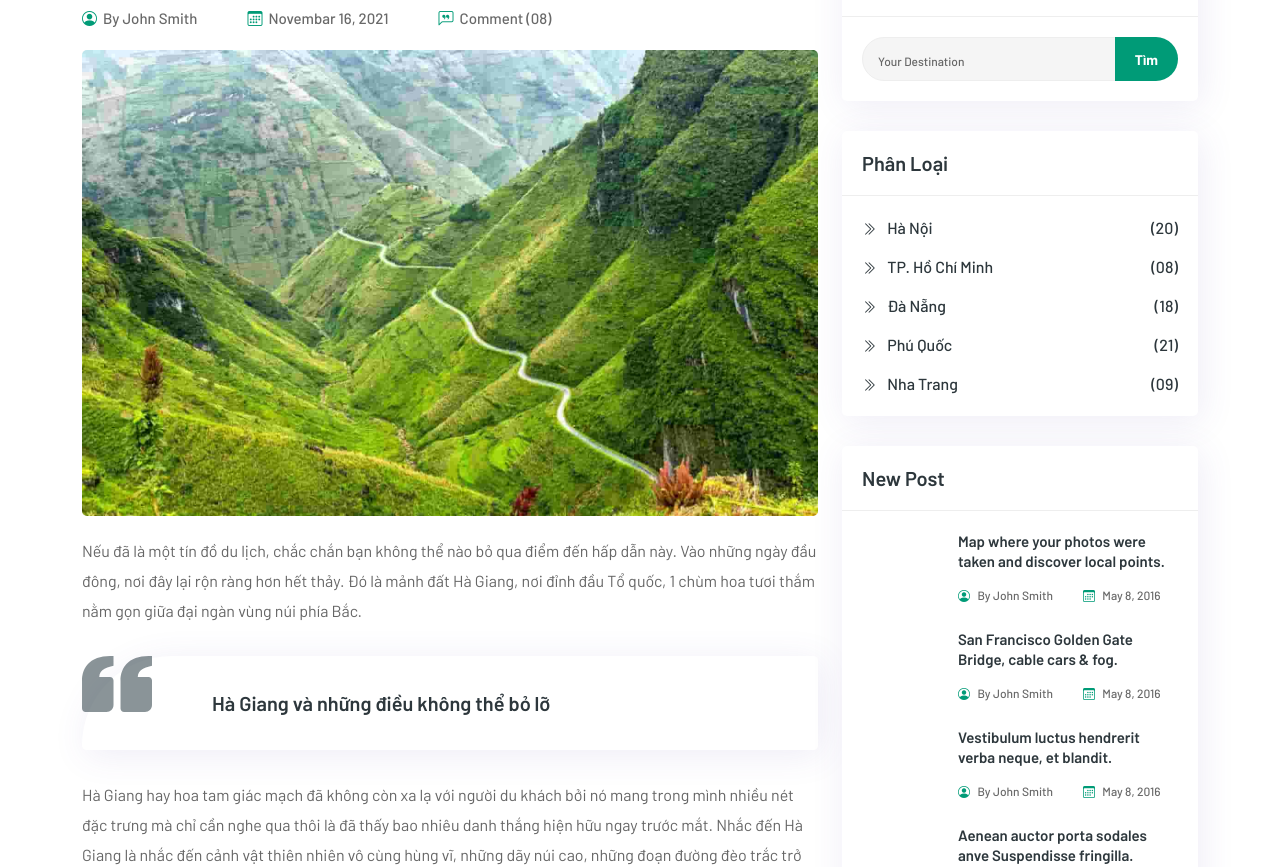
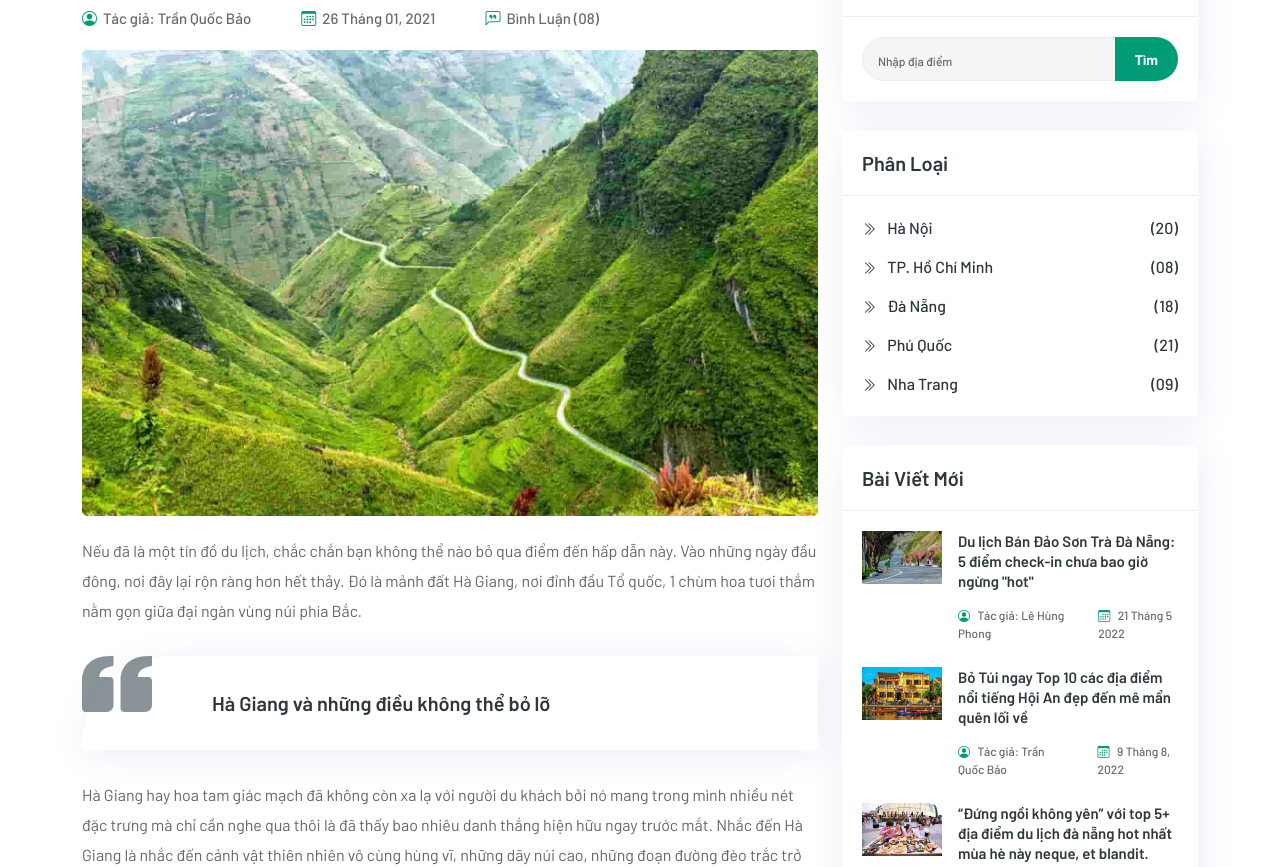
Before and after one commit to BuiThanhDam02/Template, a plain HTML site: page blog-details.html in a window 1280 px wide. Shown: the part 688-1555 px from the top of the page. Drawn offline with nearby package versions, Linux system fonts and the light colour scheme.

Commit message:
update sidebar blog img

```diff
--- a/blog-details.html
+++ b/blog-details.html
@@ -306,9 +306,9 @@ Hội An
                                 Hà Giang mùa hoa Tam Giác Mạch không thể bỏ lỡ.
                             </h2>
                             <div class="post-meta">
-                                <a href="#" class="blog-writer"><i class="bi bi-person-circle"></i> By John Smith </a>
-                                <a href="#" class="blog-comments"><i class="bi bi-calendar3"></i> Novembar 16, 2021</a>
-                                <a href="#" class="blog-comments"><i class="bi bi-chat-left-quote"></i> Comment (08)</a>
+                                <a href="#" class="blog-writer"><i class="bi bi-person-circle"></i> Tác giả: Trần Quốc Bảo</a>
+                                <a href="#" class="blog-comments"><i class="bi bi-calendar3"></i> 26 Tháng 01, 2021</a>
+                                <a href="#" class="blog-comments"><i class="bi bi-chat-left-quote"></i> Bình Luận (08)</a>
                             </div>
                         </div>
                         <div class="post-thumb">
@@ -478,7 +478,7 @@ Hội An
                             <div class="widget-body">
                                 <form action="#" method="post" id="blog-sidebar-search">
                                     <div class="search-input-group">
-                                        <input type="search" placeholder="Your Destination">
+                                        <input type="search" placeholder="Nhập địa điểm">
                                         <button type="submit">Tìm</button>
                                     </div>
                                 </form>
@@ -513,48 +513,48 @@ Hội An
                         </aside>
                         <aside class="blog-widget widget-recent-entries-custom mt-30">
                             <div class="widget-title">
-                                <h4>New Post</h4>
+                                <h4>Bài Viết Mới</h4>
                             </div>
                             <ul class="widget-body">
                                 <li class="clearfix">
-                                    <div class="wi"><a href="blog-details.html"><img src="assets/images/blog/blog-thumb-sm1.png" alt=""></a></div>
+                                    <div class="wi"><a href="blog-details.html"><img src="assets/images/sidebar/sb-newpost1.jpg" alt=""></a></div>
                                     <div class="wb">
-                                        <h6><a href="blog-details.html">Map where your photos were taken and discover local points.</a></h6>
+                                        <h6><a href="blog-details.html">Du lịch Bán Đảo Sơn Trà Đà Nẵng: 5 điểm check-in chưa bao giờ ngừng "hot"</a></h6>
                                         <div class="wb-info">
-                                            <span class="post-date"> <i class="bi bi-person-circle"></i> By John Smith </span>
-                                            <span class="post-date"> <i class="bi bi-calendar3"></i> May 8, 2016</span>
+                                            <span class="post-date"> <i class="bi bi-person-circle"></i> Tác giả: Lê Hùng Phong </span>
+                                            <span class="post-date"> <i class="bi bi-calendar3"></i>  21 Tháng 5 2022 </span>
                                         </div>
                                     </div>
                                 </li>
                                 <li class="clearfix">
-                                    <div class="wi"><a href="blog-details.html"><img src="assets/images/blog/blog-thumb-sm2.png" alt=""></a></div>
+                                    <div class="wi"><a href="blog-details.html"><img src="assets/images/sidebar/sb-newpost2.jpg" alt=""></a></div>
                                     <div class="wb">
-                                        <h6><a href="blog-details.html">San Francisco Golden Gate Bridge, cable cars & fog.</a></h6>
+                                        <h6><a href="blog-details.html">Bỏ Túi ngay Top 10 các địa điểm nổi tiếng Hội An đẹp đến mê mẩn quên lối về</a></h6>
                                         <div class="wb-info">
-                                            <span class="post-date"> <i class="bi bi-person-circle"></i> By John Smith </span>
-                                            <span class="post-date"> <i class="bi bi-calendar3"></i> May 8, 2016</span>
+                                            <span class="post-date"> <i class="bi bi-person-circle"></i> Tác giả: Trần Quốc Bảo </span>
+                                            <span class="post-date"> <i class="bi bi-calendar3"></i> 9 Tháng 8, 2022</span>
                                         </div>
                                     </div>
                                 </li>
                                 <li class="clearfix">
-                                    <div class="wi"><a href="blog-details.html"><img src="assets/images/blog/blog-thumb-sm3.png" alt=""></a></div>
+                                    <div class="wi"><a href="blog-details.html"><img src="assets/images/sidebar/sb-newpost3.jpg" alt=""></a></div>
                                     <div class="wb">
-                                        <h6><a href="blog-details.html">Vestibulum luctus hendrerit verba
+                                        <h6><a href="blog-details.html">“Đứng ngồi không yên” với top 5+ địa điểm du lịch đà nẵng hot nhất mùa hè này
 neque, et blandit.</a></h6>
                                         <div class="wb-info">
-                                            <span class="post-date"> <i class="bi bi-person-circle"></i> By John Smith </span>
-                                            <span class="post-date"> <i class="bi bi-calendar3"></i> May 8, 2016</span>
+                                            <span class="post-date"> <i class="bi bi-person-circle"></i> Tác giả: Trần Khành Vy</span>
+                                            <span class="post-date"> <i class="bi bi-calendar3"></i> 7 Tháng 10, 2022</span>
                                         </div>
                                     </div>
                                 </li>
                                 <li class="clearfix">
-                                    <div class="wi"><a href="blog-details.html"><img src="assets/images/blog/blog-thumb-sm4.png" alt=""></a></div>
+                                    <div class="wi"><a href="blog-details.html"><img src="assets/images/sidebar/sb-newpost4.jpg" alt=""></a></div>
                                     <div class="wb">
-                                        <h6><a href="blog-details.html">Aenean auctor porta sodales anve
+                                        <h6><a href="blog-details.html">Giá vé Bà Nà Hills 2022 – Update mới nhất chi tiết nhất
 Suspendisse fringilla.</a></h6>
                                         <div class="wb-info">
-                                            <span class="post-date"> <i class="bi bi-person-circle"></i> By John Smith </span>
-                                            <span class="post-date"> <i class="bi bi-calendar3"></i> May 8, 2016</span>
+                                            <span class="post-date"> <i class="bi bi-person-circle"></i> Nguyễn Bảo Đặng </span>
+                                            <span class="post-date"> <i class="bi bi-calendar3"></i> 16 Tháng 9, 2022</span>
                                         </div>
                                     </div>
                                 </li>
```
Also changed, not shown: blog-standard.html (+16 -16 lines), assets/images/sidebar/sb-newpost1.jpg (added), assets/images/sidebar/sb-newpost2.jpg (added), assets/images/sidebar/sb-newpost3.jpg (added), assets/images/sidebar/sb-newpost4.jpg (added).
